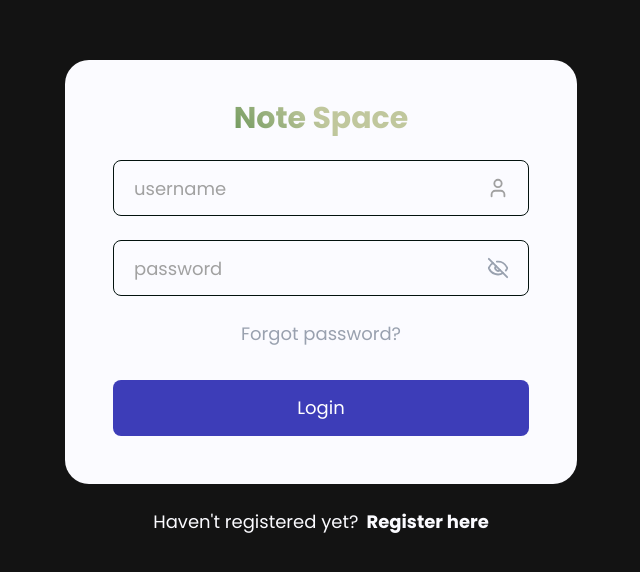
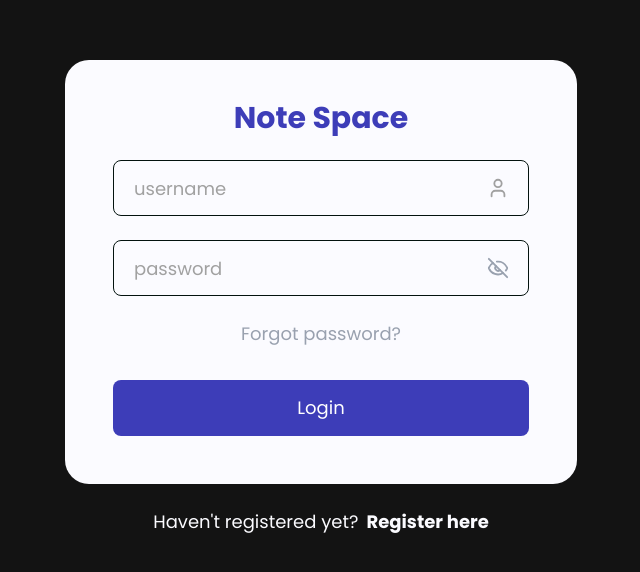
Before and after one commit to HtetAungLw1n/NoteSpace-Frontend, a React (Vite) app: page /login in a window 1280 px wide. Shown: the part 102-674 px from the top of the page, without its empty margins (319-959 px from the left). Built offline with nearby package versions, Linux system fonts and the light colour scheme.

Commit message:
Quill Content Decode

```diff
--- a/src/pages/Login.jsx
+++ b/src/pages/Login.jsx
@@ -37,14 +37,9 @@ function Login() {
     return (
         <div className="min-h-screen flex flex-col items-center justify-center bg-tertiary">
             <div className="bg-secondary rounded-3xl p-12 pt-10 w-full max-w-lg mx-auto">
-        <h1 className="text-3xl font-bold text-center text-primary"
-        style={{
-          background:
-            "linear-gradient(45deg, #106110, #c0c79d 50%, #c0c79d 100%)",
-          WebkitBackgroundClip: "text",
-          WebkitTextFillColor: "transparent",
-          backgroundClip: "text",
-        }}>
+                <h1
+                    className="text-3xl font-bold text-center text-primary"
+                >
                     Note Space
                 </h1>
 
@@ -60,7 +55,9 @@ function Login() {
                         {/* Username */}
                         <input
                             value={form.username}
-              onChange={(e) => setForm({ ...form, username: e.target.value })}
+                            onChange={(e) =>
+                                setForm({ ...form, username: e.target.value })
+                            }
                             placeholder="username"
                             className="w-full py-4 px-5 h-14 border border-[#03120E] text-lg rounded-lg focus:outline-none placeholder:text-neutral-400 text-tertiary"
                         />
@@ -74,7 +71,9 @@ function Login() {
                         <input
                             type={showPassword ? "text" : "password"}
                             value={form.password}
-              onChange={(e) => setForm({ ...form, password: e.target.value })}
+                            onChange={(e) =>
+                                setForm({ ...form, password: e.target.value })
+                            }
                             placeholder="password"
                             className="w-full py-4 px-5 h-14 border border-[#03120E] text-lg rounded-lg focus:outline-none placeholder:text-neutral-400 text-tertiary"
                         />
@@ -82,7 +81,11 @@ function Login() {
                             className="absolute right-3 top-1/2 transform -translate-y-1/2 text-gray-400 cursor-pointer px-2"
                             onClick={() => setShowPassword(!showPassword)}
                         >
-              {showPassword ? <Eye size={22} /> : <EyeOff size={22} />}
+                            {showPassword ? (
+                                <Eye size={22} />
+                            ) : (
+                                <EyeOff size={22} />
+                            )}
                         </div>
                     </div>
 
--- a/src/pages/Notes.jsx
+++ b/src/pages/Notes.jsx
@@ -24,6 +24,13 @@ function Note() {
     const initialLoadDone = useRef(false);
     const hasBeenEdited = useRef(false);
 
+    // Function to decode HTML entities
+    const decodeHTML = (html) => {
+        const txt = document.createElement("textarea");
+        txt.innerHTML = html;
+        return txt.value;
+    };
+
     // Keep a ref to the current state for saving on unmount
     useEffect(() => {
         noteRef.current = { title: note, content };
@@ -45,12 +52,17 @@ function Note() {
 
                     const response = await privateAxios.get(`/notes/${id}/`);
                     setNote(response.data.title);
-          setContent(response.data.content);
+
+                    // Decode HTML entities before setting content
+                    const decodedContent = decodeHTML(
+                        response.data.content || ""
+                    );
+                    setContent(decodedContent);
 
                     // Update the ref directly to avoid triggering a save
                     noteRef.current = {
                         title: response.data.title,
-            content: response.data.content,
+                        content: decodedContent,
                     };
 
                     // Mark as loaded after setting the data
@@ -113,7 +125,9 @@ function Note() {
 
                     // If we get an ID back, navigate to the proper note URL
                     if (response.data && response.data.id) {
-            navigate(`/notes/${response.data.id}`, { replace: true });
+                        navigate(`/notes/${response.data.id}`, {
+                            replace: true,
+                        });
                     }
                 }
 
@@ -130,7 +144,11 @@ function Note() {
     // Call debounced save whenever note or content changes
     useEffect(() => {
         // Only save if the note has been edited after initial load
-    if (initialLoadDone.current && hasBeenEdited.current && (note || content)) {
+        if (
+            initialLoadDone.current &&
+            hasBeenEdited.current &&
+            (note || content)
+        ) {
             setSaveStatus("saving");
             debouncedSave(note, content);
         }
```
Lines whose indentation alone changed are shown as unchanged.
